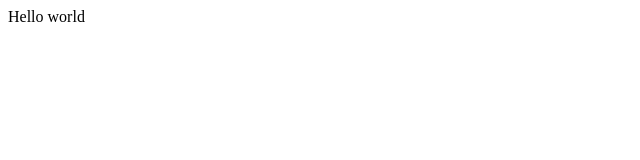
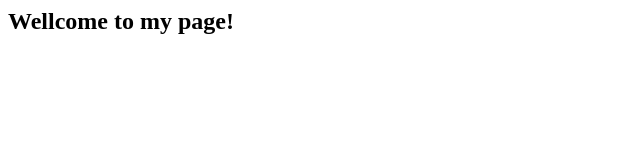
Before and after one commit to HyoChul/Demo_SS3, a plain HTML site: page index.html in a window 1280 px wide. Shown: the whole page, without its empty margins (0-640 px from the left). Drawn offline with Linux system fonts and the light colour scheme.

Commit message:
Update index.html

```diff
--- a/index.html
+++ b/index.html
@@ -1,6 +1,6 @@
 <html>
 <header><title>Thanh Thuy</title></header>
 <body>
-Hello world
+<h2> Wellcome to my page! </h2>
 </body>
 </html>
```
